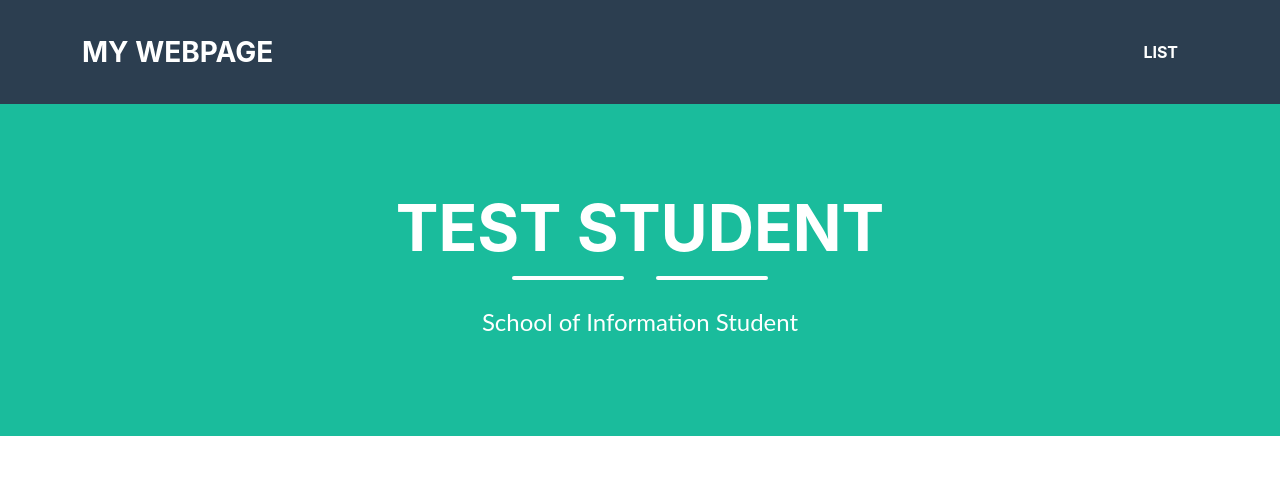
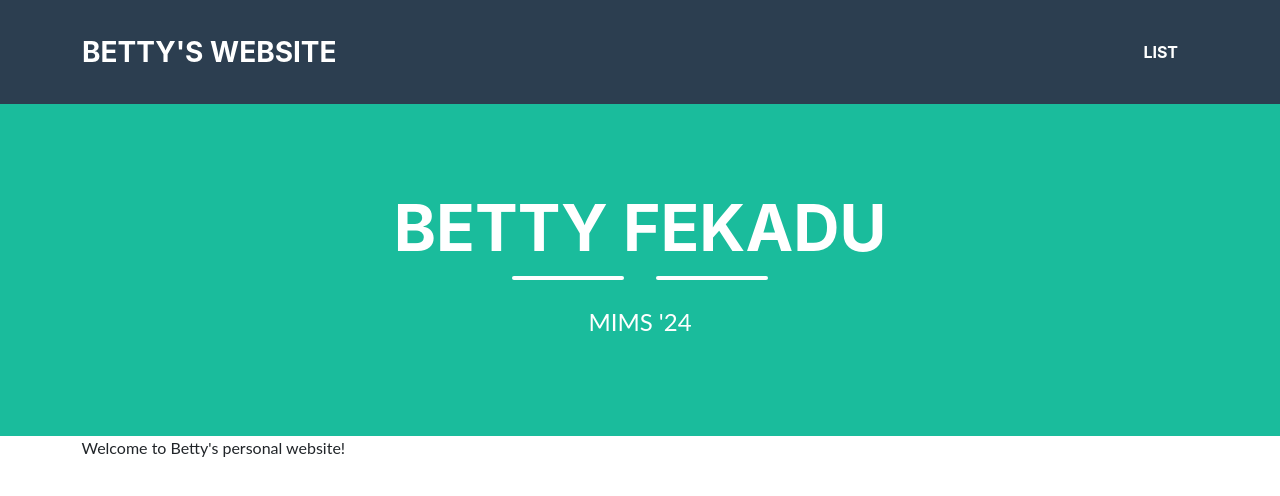
Before and after one commit to bfekadu/bfekadu.github.io, a plain HTML site: page WebsiteAssignmentFiles/index.html in a window 1280 px wide. Drawn offline with Linux system fonts and the light colour scheme.

Commit message:
Task 1.2 Change HTML Data

```diff
--- a/WebsiteAssignmentFiles/index.html
+++ b/WebsiteAssignmentFiles/index.html
@@ -3,7 +3,7 @@
     <header>
         <link rel="stylesheet" href="style.css">
         <link rel="stylesheet" href="table_style.css">
-        <title>My Webpage Title</title>
+        <title> Betty's Website </title>
     </header>
     <body>
         <!---Navigation--->
@@ -11,7 +11,7 @@
         <nav class="navbar navbar-expand-lg bg-secondary text-uppercase fixed-top" id="mainNav">
             <div class="container">
                 <!--This code defines the "My Webpage" link in the top left corner of the navigation pane-->
-                <a class="navbar-brand" href="./index.html">My Webpage</a>
+                <a class="navbar-brand" href="./index.html">Betty's Website</a>
                 <!--This code defines the "List" link in the top right corner of the navigation pane-->
                 <ul class="navbar-nav ms-auto">
                     <li class="nav-item mx-0 mx-lg-1"><a class="nav-link py-3 px-0 px-lg-3 rounded" href="./list.html">List</a></li>
@@ -23,20 +23,21 @@
             <div class="container d-flex align-items-center flex-column">
 
                 <!-- This code is for the student name-->
-                <h1 class="masthead-heading text-uppercase mb-0">Test Student</h1>
+                <h1 class="masthead-heading text-uppercase mb-0">Betty Fekadu</h1>
                 <!--This code creates the two lines separating the student name from the subtitle-->
                 <div class="divider-custom divider-light">
                     <div class="divider-custom-line"></div>
                     <div class="divider-custom-line"></div>
                 </div>
                 <!--This code creates the subheading underneath the line dividers-->
-                <p class="masthead-subheading font-weight-light mb-0">School of Information Student</p>
+                <p class="masthead-subheading font-weight-light mb-0">MIMS '24</p>
             </div>
         </header>
         <section class="text-center">
 
             <div class="col-md-6 col-lg-4 mb-5">
-                <!-- put your bio paragraph here; remember to use the correct html tags -->
+                <p>Welcome to Betty's personal website!</p>
+
 
             </div>
         </section>
```
